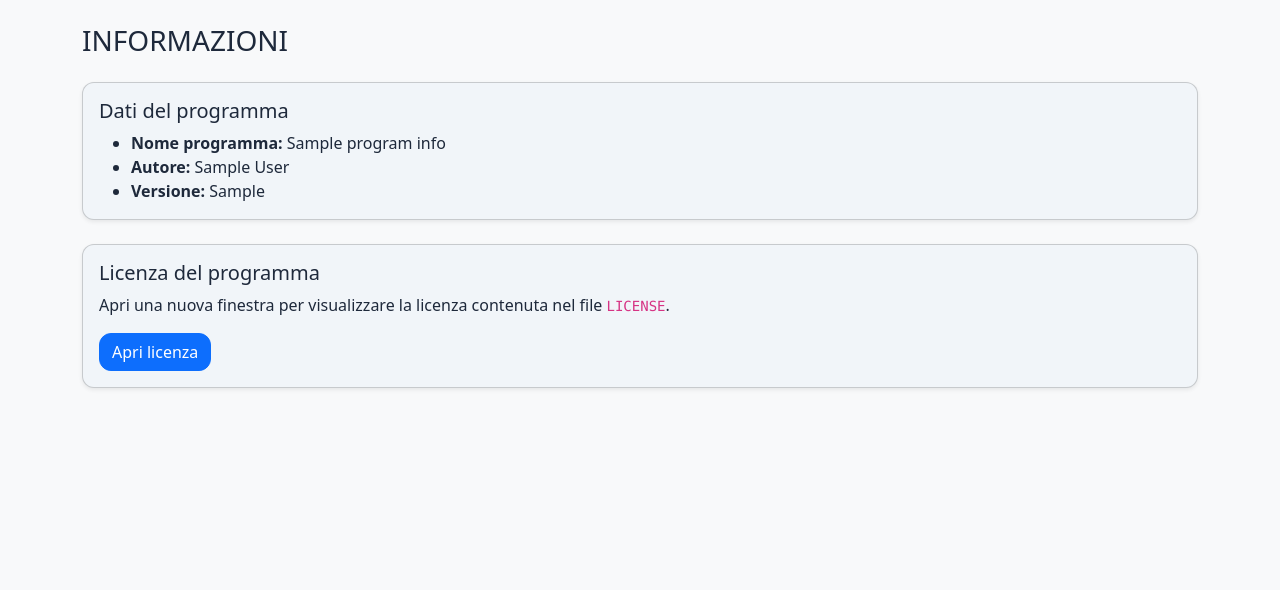
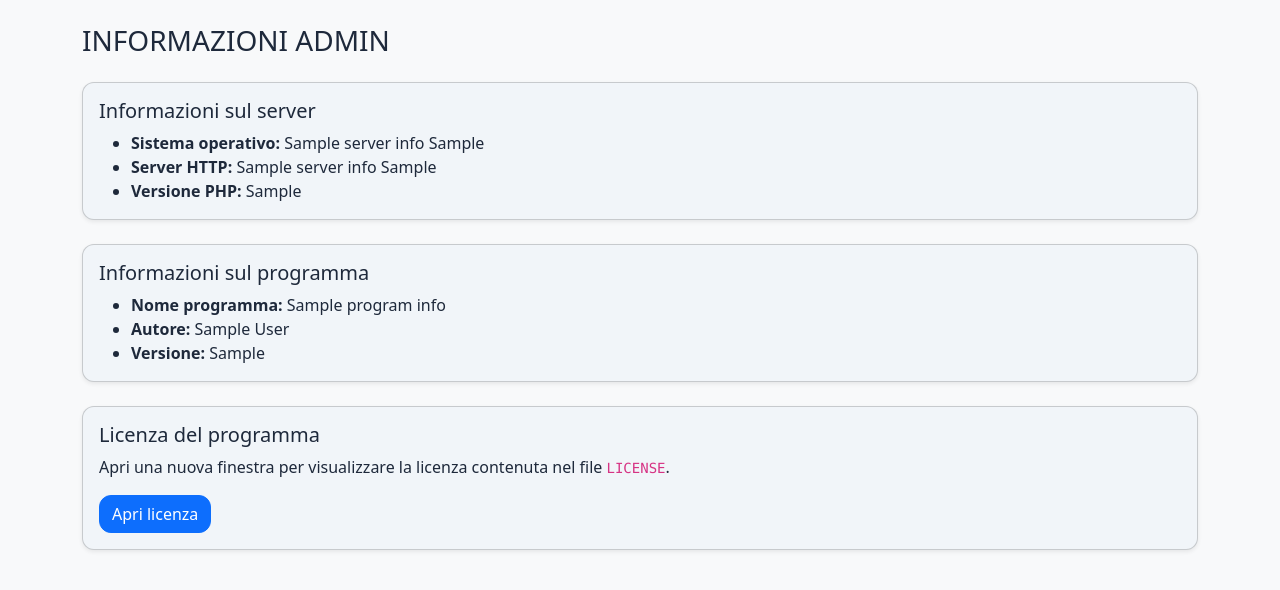
Before and after one commit to MicheleOlimpi/serBAR, a PHP site: template src/Views/admin/information.php in a window 1280 px wide. Shown: the part 86-676 px from the top of the page. Run offline with PHP 8.4, Linux system fonts and the light colour scheme; the template is opened without the code that fills it: most values are stand-ins (such as "Sample title", 1, 10 or a date in 2020).

Commit message:
Aggiorna pagina informazioni admin con dettagli server e programma

```diff
--- a/src/Views/admin/information.php
+++ b/src/Views/admin/information.php
@@ -1,8 +1,27 @@
-<h1 class="h3 mb-4">INFORMAZIONI</h1>
+<h1 class="h3 mb-4">INFORMAZIONI ADMIN</h1>
 
 <div class="card shadow-sm mb-4">
   <div class="card-body">
-    <h2 class="h5">Dati del programma</h2>
+    <h2 class="h5">Informazioni sul server</h2>
+    <ul class="mb-0">
+      <li>
+        <strong>Sistema operativo:</strong>
+        <?= htmlspecialchars((string) ($serverInfo['os_name'] ?? 'Non disponibile')) ?>
+        <?= htmlspecialchars((string) ($serverInfo['os_version'] ?? 'Non disponibile')) ?>
+      </li>
+      <li>
+        <strong>Server HTTP:</strong>
+        <?= htmlspecialchars((string) ($serverInfo['http_server_name'] ?? 'Non disponibile')) ?>
+        <?= htmlspecialchars((string) ($serverInfo['http_server_version'] ?? 'Non disponibile')) ?>
+      </li>
+      <li><strong>Versione PHP:</strong> <?= htmlspecialchars((string) ($serverInfo['php_version'] ?? 'Non disponibile')) ?></li>
+    </ul>
+  </div>
+</div>
+
+<div class="card shadow-sm mb-4">
+  <div class="card-body">
+    <h2 class="h5">Informazioni sul programma</h2>
     <ul class="mb-0">
       <li><strong>Nome programma:</strong> <?= htmlspecialchars((string) ($programInfo['program_name'] ?? 'serBAR')) ?></li>
       <li><strong>Autore:</strong> <?= htmlspecialchars((string) ($programInfo['program_author'] ?? 'Non disponibile')) ?></li>
```
Also changed, not shown: src/Controllers/AppController.php (+20 -0 lines).
